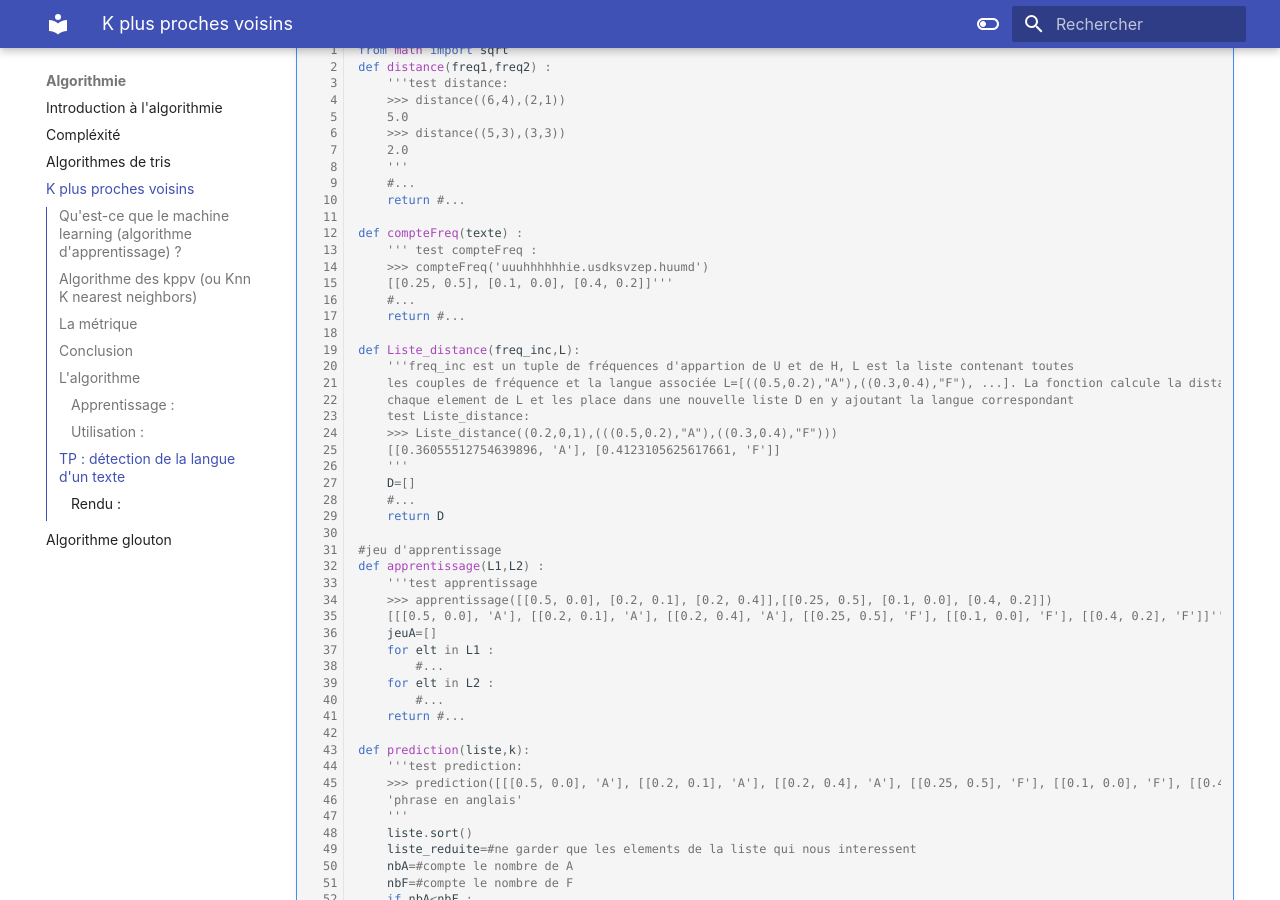
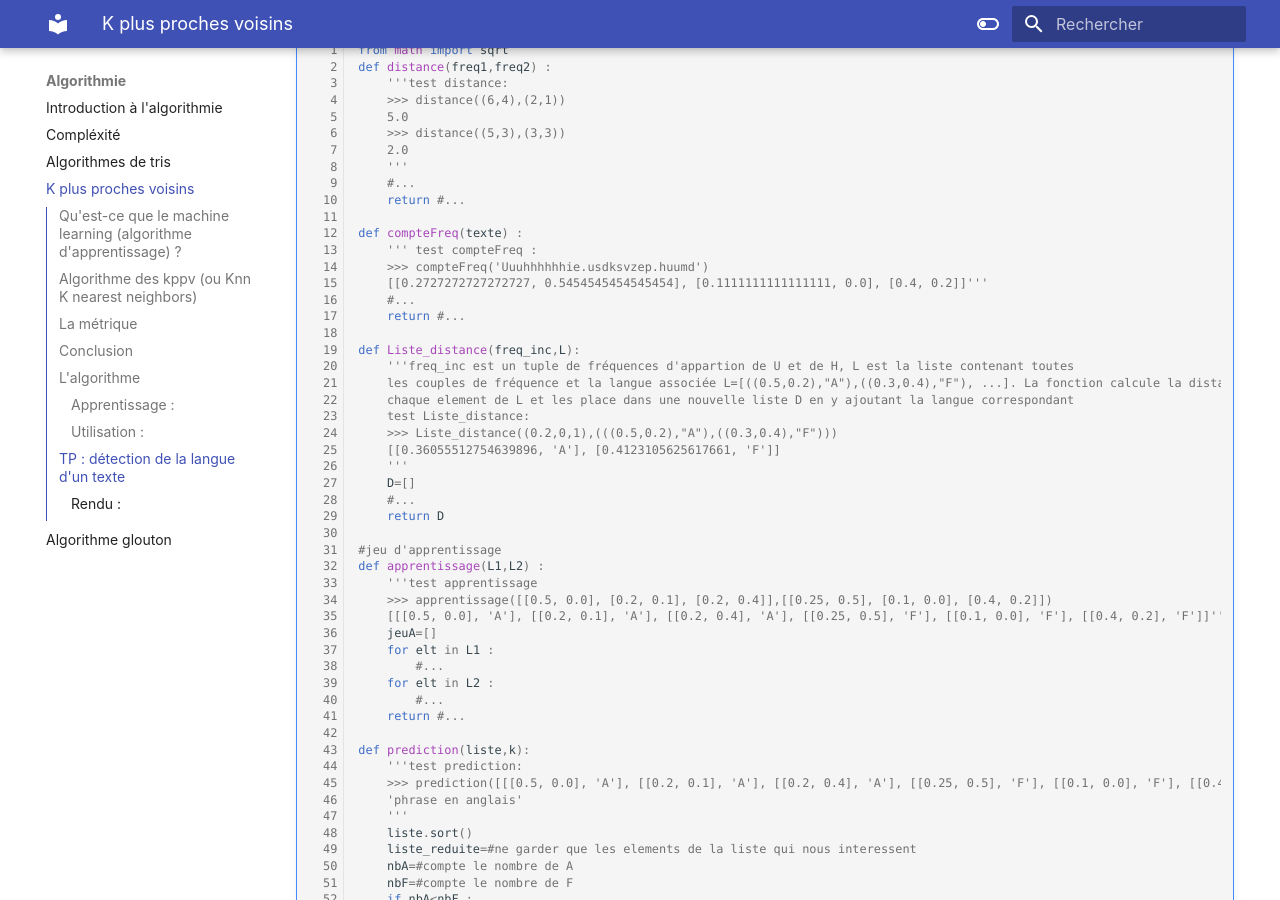
Before and after one commit to mbachelier1/site_1NSI, an MkDocs documentation site: the page built from docs/algorithmie/knn.md, in a window 1280 px wide and 900 px high, scrolled down 5357 px. Built offline with MkDocs 1.6.1 and Material for MkDocs 9.7.7, drawn with Linux system fonts in a browser that asks for light colours; comment, search, counter and statistics services are not loaded.

Commit message:
maj5mai22

```diff
--- a/docs/algorithmie/knn.md
+++ b/docs/algorithmie/knn.md
@@ -217,8 +217,8 @@ Codes à compléter :
 
 	def compteFreq(texte) :
 	    ''' test compteFreq :
-	    >>> compteFreq('uuuhhhhhhie.usdksvzep.huumd')
-	    [[0.25, 0.5], [0.1, 0.0], [0.4, 0.2]]'''
+	    >>> compteFreq('Uuuhhhhhhie.usdksvzep.huumd')
+	    [[0.2727272727272727, 0.5454545454545454], [0.1111111111111111, 0.0], [0.4, 0.2]]'''
 	    #...
 	    return #...
 
```
Also changed, not shown: docs/index.md (+1 -1 lines).
